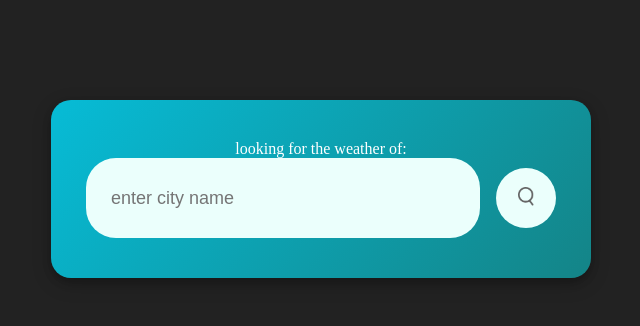
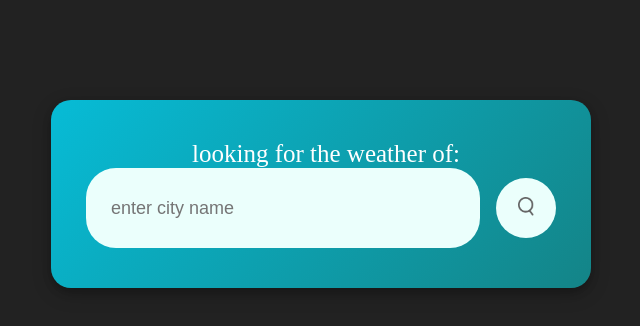
Before and after one commit to Adit-Upadhya/weather-app, a plain HTML site: page index.html in a window 1280 px wide. Shown: the whole page, without its empty margins (319-959 px from the left). Drawn offline with Linux system fonts and the light colour scheme.

Commit message:
Update style.css

```diff
--- a/style.css
+++ b/style.css
@@ -46,6 +46,13 @@ body {
     margin-right: 16px;
     font-size: 18px;
 
+}
+p1{
+    font-size: 25px;
+    font-weight: 500;
+    margin-top: 10px;
+    font-family: 'Times New Roman', Times, serif;
+    margin-left: 10px;
 }
 .search button{
     border: 0;
```
